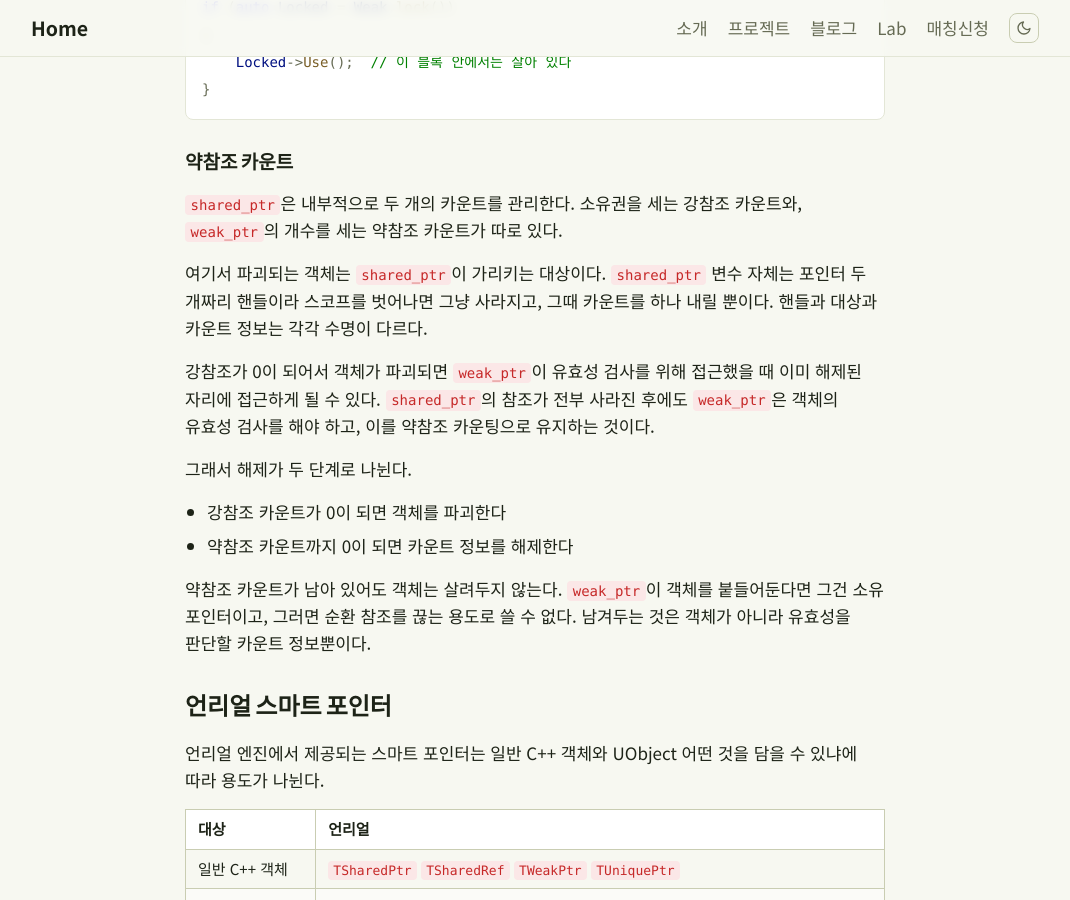
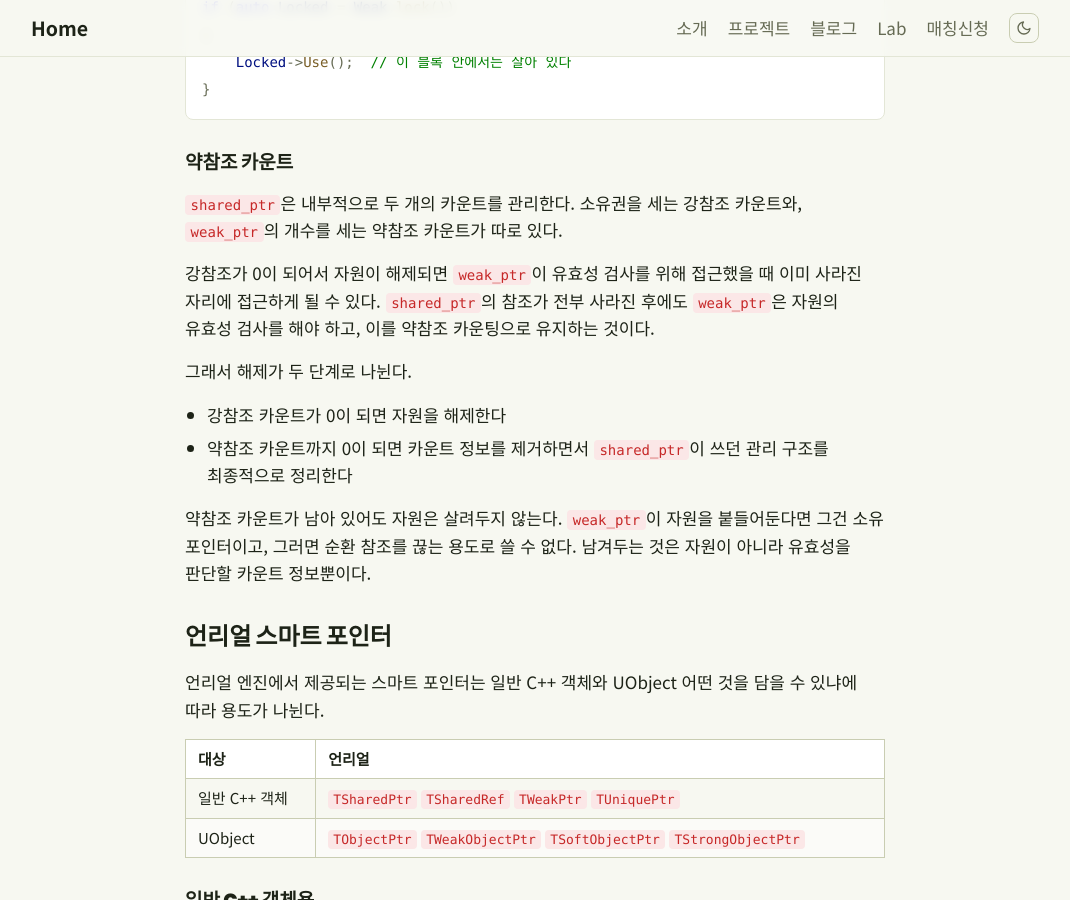
Before and after one commit to skamo3/skamo3.github.io, a Jekyll site: the page built from _posts/2026-08-13-cpp-unreal-smart-pointers.md, in a window 1280 px wide and 900 px high, scrolled down 2425 px. Shown: the whole window, without its empty margins (105-1175 px from the left). Built offline with Jekyll 4.4.1, drawn with Linux system fonts in a browser that asks for light colours; some of the changed text lies outside the part shown.

Commit message:
글 수정: 객체 대신 자원으로 표기 통일
Co-Authored-By: Claude Opus 5 <noreply@anthropic.com>

```diff
--- a/_posts/2026-08-13-cpp-unreal-smart-pointers.md
+++ b/_posts/2026-08-13-cpp-unreal-smart-pointers.md
@@ -28,7 +28,7 @@ std::unique_ptr<Data> B = std::move(A);  // 소유권 이전, A는 빈 상태가
 
 ### shared_ptr
 
-포인터를 여러 객체가 공유해서 소유할 수 있다. 내부적으로 참조 카운트를 이용해 소유에 대한 관리를 진행한다. `shared_ptr`이 복사될 때마다 참조 카운트를 올리고, 소멸할 때마다 참조 카운트를 내린다. 참조 카운트가 0이 될 때 자체적으로 자원은 사용되지 않는다고 판단하여 객체가 파괴된다.
+포인터를 여러 객체가 공유해서 소유할 수 있다. 내부적으로 참조 카운트를 이용해 소유에 대한 관리를 진행한다. `shared_ptr`이 복사될 때마다 참조 카운트를 올리고, 소멸할 때마다 참조 카운트를 내린다. 참조 카운트가 0이 될 때 자체적으로 자원이 더 이상 사용되지 않는다고 판단하여 해제한다.
 
 수명을 마지막 소유자가 결정하고, 파괴 시점이 명확하게 정해져 있다는 장점이 있다. 하지만 두 객체가 서로를 `shared_ptr`로 참조하고 있게 되면 서로에 대한 카운트가 올라가고 순환 참조가 발생하게 된다.
 
@@ -77,16 +77,14 @@ if (auto Locked = Weak.lock())
 
 `shared_ptr`은 내부적으로 두 개의 카운트를 관리한다. 소유권을 세는 강참조 카운트와, `weak_ptr`의 개수를 세는 약참조 카운트가 따로 있다.
 
-여기서 파괴되는 객체는 `shared_ptr`이 가리키는 대상이다. `shared_ptr` 변수 자체는 포인터 두 개짜리 핸들이라 스코프를 벗어나면 그냥 사라지고, 그때 카운트를 하나 내릴 뿐이다. 핸들과 대상과 카운트 정보는 각각 수명이 다르다.
-
-강참조가 0이 되어서 객체가 파괴되면 `weak_ptr`이 유효성 검사를 위해 접근했을 때 이미 해제된 자리에 접근하게 될 수 있다. `shared_ptr`의 참조가 전부 사라진 후에도 `weak_ptr`은 객체의 유효성 검사를 해야 하고, 이를 약참조 카운팅으로 유지하는 것이다.
+강참조가 0이 되어서 자원이 해제되면 `weak_ptr`이 유효성 검사를 위해 접근했을 때 이미 사라진 자리에 접근하게 될 수 있다. `shared_ptr`의 참조가 전부 사라진 후에도 `weak_ptr`은 자원의 유효성 검사를 해야 하고, 이를 약참조 카운팅으로 유지하는 것이다.
 
 그래서 해제가 두 단계로 나뉜다.
 
-- 강참조 카운트가 0이 되면 객체를 파괴한다
-- 약참조 카운트까지 0이 되면 카운트 정보를 해제한다
+- 강참조 카운트가 0이 되면 자원을 해제한다
+- 약참조 카운트까지 0이 되면 카운트 정보를 제거하면서 `shared_ptr`이 쓰던 관리 구조를 최종적으로 정리한다
 
-약참조 카운트가 남아 있어도 객체는 살려두지 않는다. `weak_ptr`이 객체를 붙들어둔다면 그건 소유 포인터이고, 그러면 순환 참조를 끊는 용도로 쓸 수 없다. 남겨두는 것은 객체가 아니라 유효성을 판단할 카운트 정보뿐이다.
+약참조 카운트가 남아 있어도 자원은 살려두지 않는다. `weak_ptr`이 자원을 붙들어둔다면 그건 소유 포인터이고, 그러면 순환 참조를 끊는 용도로 쓸 수 없다. 남겨두는 것은 자원이 아니라 유효성을 판단할 카운트 정보뿐이다.
 
 ## 언리얼 스마트 포인터
 
```
